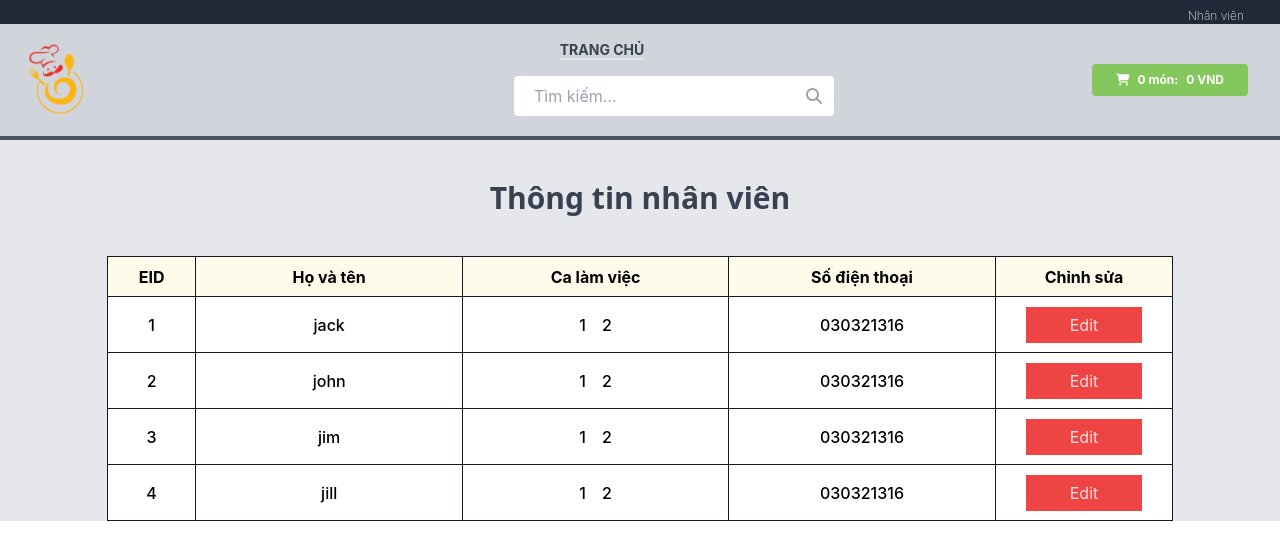
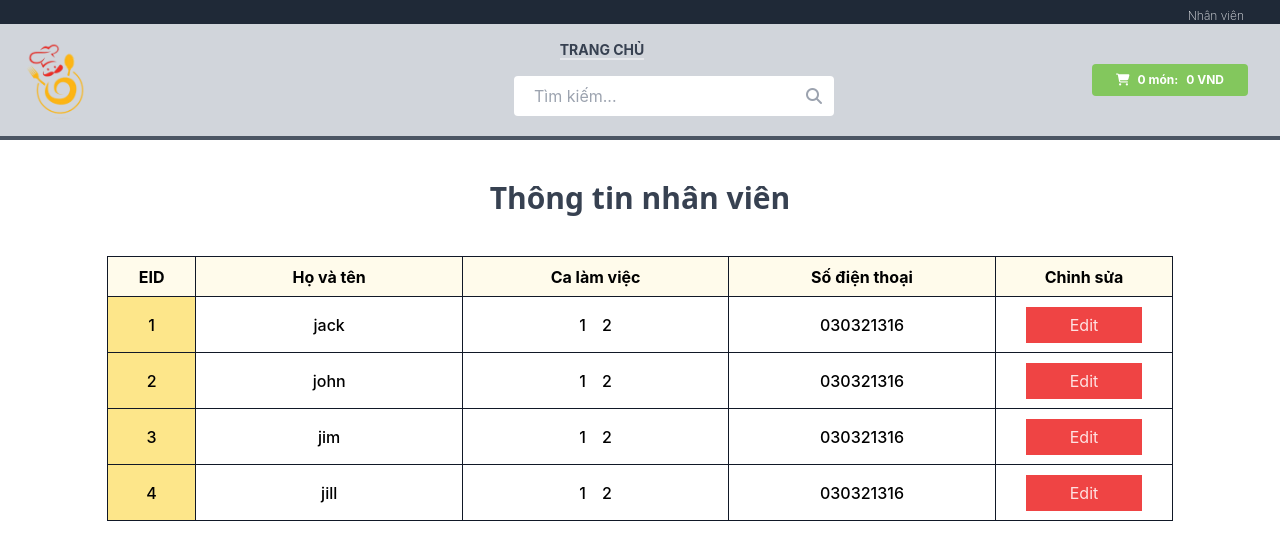
Before and after one commit to NamLH1310/restaurant-website, a React (Create React App) app: page /employer in a window 1280 px wide. Shown: the top 560 px of the page. Built offline with nearby package versions, Linux system fonts and the light colour scheme.

Commit message:
fixed_employee_employer_bg_and_table

```diff
--- a/src/Components/Employer.js
+++ b/src/Components/Employer.js
@@ -22,7 +22,8 @@ function Employer(props) {
           })}
         </div>
       </div> */}
-      <div>
+      <div className="bg-white w-full">
+      <div >
         <h2 className="text-center font-bold text-3xl text-gray-700 font-sans py-10">
           Thông tin nhân viên
         </h2>
@@ -52,7 +53,8 @@ function Employer(props) {
             return <Employee value={e} key={e.id} />;
           })}
         </tbody>
-      </table>
+        </table>
+      </div>
     </React.Fragment>
   );
 
--- a/src/Components/eDisplay.js
+++ b/src/Components/eDisplay.js
@@ -23,7 +23,7 @@ function Employee(emp) {
     // </div>
     <>
       <tr>
-        <td className="border-collapse border border-gray-900 bg-white text-center font-medium">
+        <td className="border-collapse border border-gray-900 bg-yellow-200 text-center font-medium">
           {emp.value.id}
         </td>
         <td className="border-collapse border border-gray-900 bg-white text-center font-medium">
```
